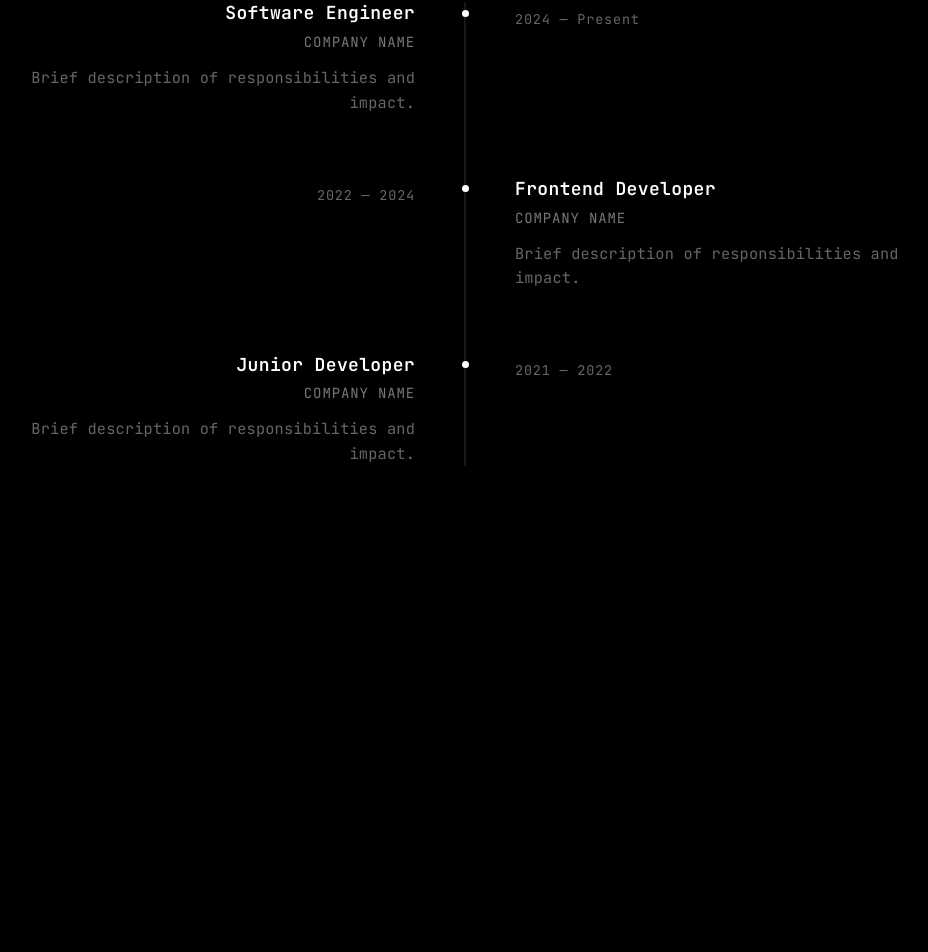
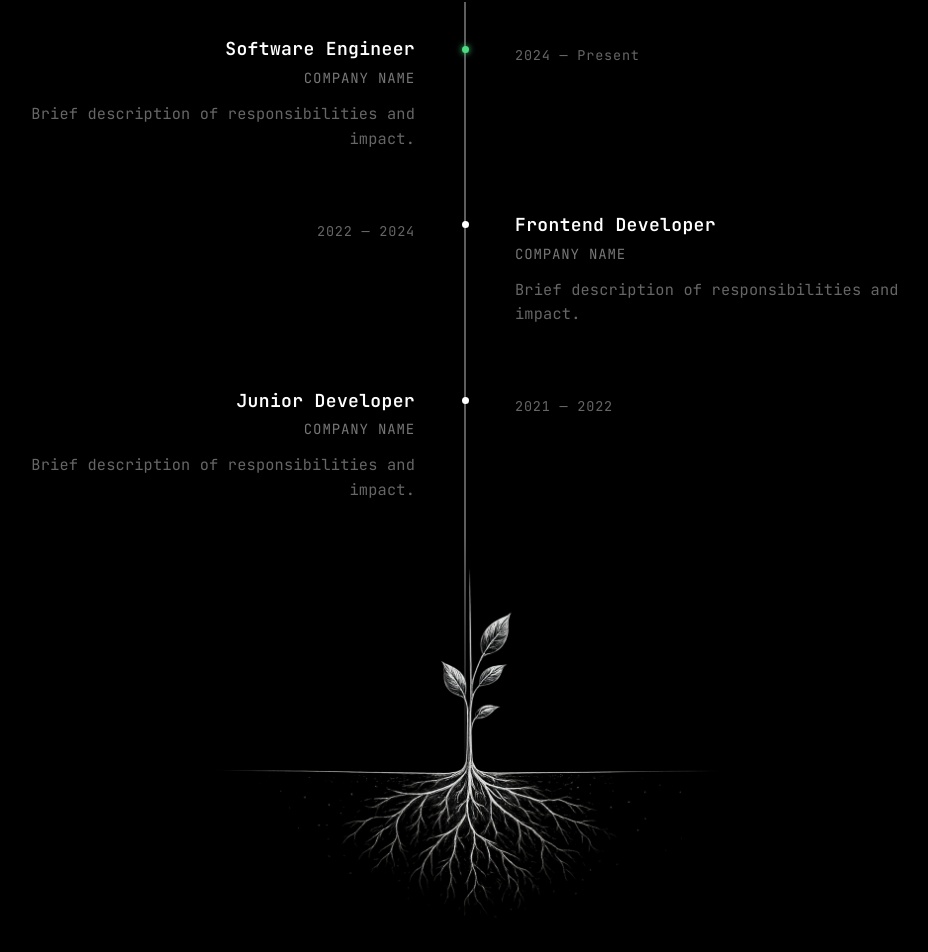
Before and after one commit to ilyamashkov11/ilyamashkov11.github.io, a React (Vite) app: page / in a window 1280 px wide. Shown: the part 448-1400 px from the top of the page, without its empty margins (175-1103 px from the left). Before the commit the page ends 1085 px from the top, so only its background shows below. Built offline with nearby package versions, Linux system fonts and the light colour scheme.

Commit message:
tree png working

```diff
--- a/src/components/Home.tsx
+++ b/src/components/Home.tsx
@@ -46,12 +46,13 @@ export default function Home() {
                   <p className="timeline-desc">{item.description}</p>
                 </div>
                 <div className="timeline-connector">
-                  <div className="timeline-dot" />
+                  <div className={`timeline-dot${i === 0 ? ' present' : ''}`} />
                 </div>
                 <span className="timeline-period">{item.period}</span>
               </div>
             )
           })}
+          <img src="/root-stem.png" alt="" className="timeline-illustration" />
         </div>
       </section>
     </main>
--- a/src/components/css/Home.css
+++ b/src/components/css/Home.css
@@ -32,6 +32,7 @@
 .timeline {
   position: relative;
   width: 100%;
+  padding-top: 2rem;
 }
 
 .timeline-axis {
@@ -40,8 +41,21 @@
   top: 0;
   bottom: 0;
   width: 1px;
-  background: #333;
+  background: linear-gradient(to bottom, #bbb 0%, #bbb 55%, transparent 80%);
   transform: translateX(-50%);
+  z-index: 0;
+}
+
+.timeline-illustration {
+  display: block;
+  width: 760px;
+  max-width: 100%;
+  margin: -100px auto 0;
+  position: relative;
+  z-index: 1;
+  /* Nudge right until the stem in the image aligns with the axis line above.
+     Increase the value to move right, decrease (or go negative) to move left. */
+  transform: translateX(8px);
 }
 
 /* Each entry: 3 columns — content | connector | period (left side)
@@ -110,6 +124,11 @@
   margin-top: 0.2rem;
 }
 
+.timeline-dot.present {
+  background: #4ade80;
+  box-shadow: 0 0 6px #4ade80;
+}
+
 .timeline-period {
   font-size: 0.75rem;
   color: #666;
```
Also changed, not shown: public/root-stem.png (added).
